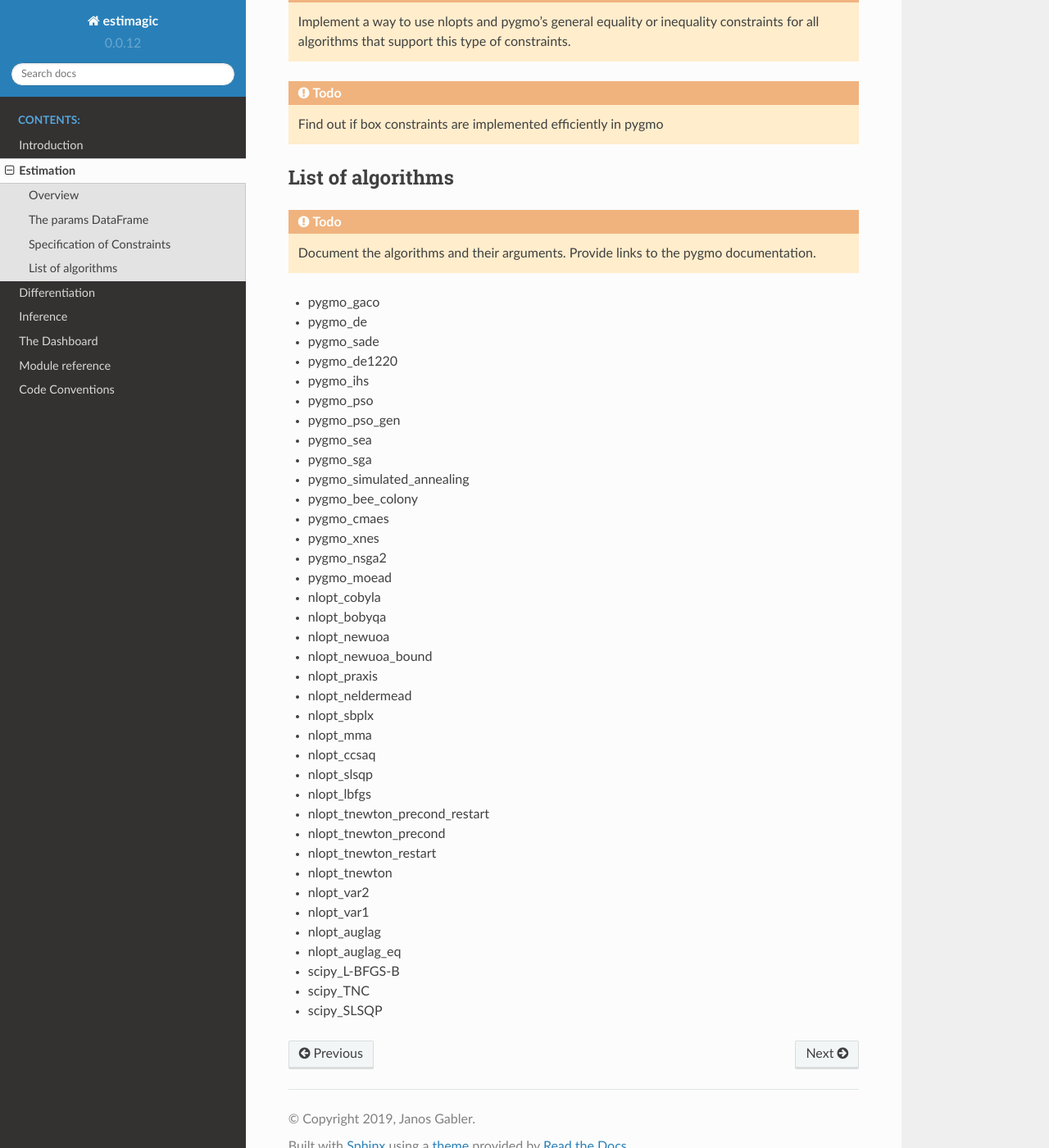
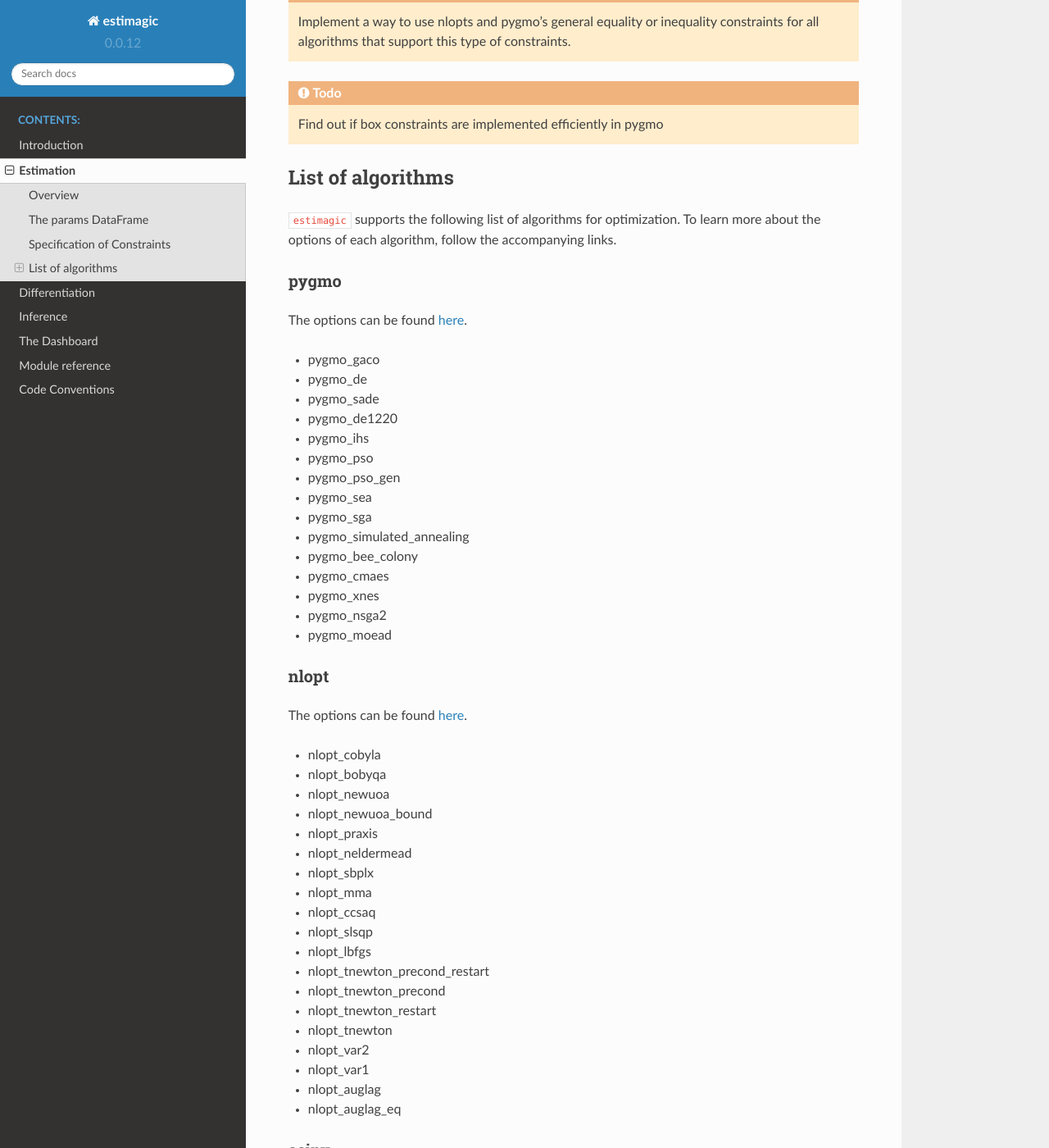
Before and after one commit to optimagic-dev/optimagic, a Sphinx documentation site: the page built from docs/source/estimation.rst, in a window 1280 px wide and 1400 px high, scrolled down 2563 px. Shown: the whole window at 82% size. Built offline with Sphinx 7.4.7 and the Read the Docs theme 2.0.0, drawn with Linux system fonts in a browser that asks for light colours; some of the changed text lies outside the part shown.

Commit message:
Add entry in documentation.

```diff
--- a/docs/source/estimation.rst
+++ b/docs/source/estimation.rst
@@ -124,9 +124,14 @@ fixed parameters. For details see :mod:`estimagic.optimization.reparametrize`.
 List of algorithms
 ------------------
 
-.. todo:: Document the algorithms and their arguments. Provide links to the pygmo
-          documentation.
+``estimagic`` supports the following list of algorithms for optimization. To learn more
+about the options of each algorithm, follow the accompanying links.
 
+pygmo
+~~~~~
+
+The options can be found `here
+<https://esa.github.io/pagmo2/docs/python/algorithms/py_algorithms.html>`__.
 
 - pygmo_gaco
 - pygmo_de
@@ -143,6 +148,13 @@ List of algorithms
 - pygmo_xnes
 - pygmo_nsga2
 - pygmo_moead
+
+nlopt
+~~~~~
+
+The options can be found `here
+<https://nlopt.readthedocs.io/en/latest/NLopt_Python_Reference/#stopping-criteria>`__.
+
 - nlopt_cobyla
 - nlopt_bobyqa
 - nlopt_newuoa
@@ -162,6 +174,13 @@ List of algorithms
 - nlopt_var1
 - nlopt_auglag
 - nlopt_auglag_eq
+
+scipy
+~~~~~
+
+The options can be found `here
+<https://docs.scipy.org/doc/scipy/reference/generated/scipy.optimize.minimize.html>`__.
+
 - scipy_L-BFGS-B
 - scipy_TNC
 - scipy_SLSQP
```
